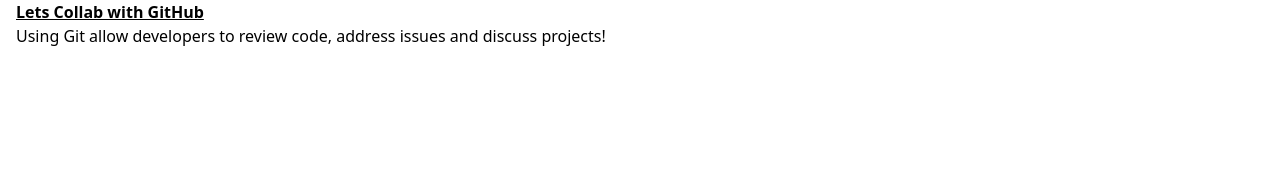
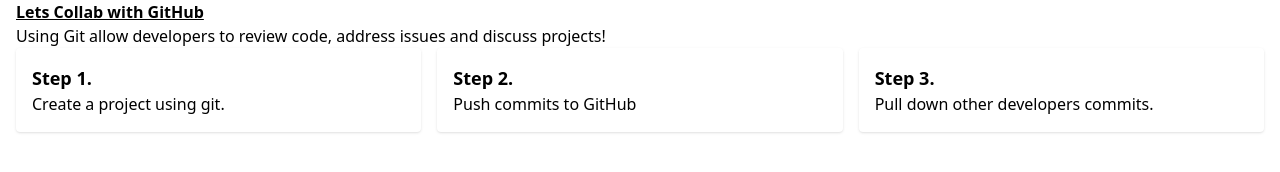
Before and after one commit to fiona963/MDIA-4590-DEMO, a plain HTML site: page index.html in a window 1280 px wide. Drawn offline with nearby package versions, Linux system fonts and the light colour scheme.

Commit message:
Adds missing cards
adds missing cards

```diff
--- a/index.html
+++ b/index.html
@@ -11,4 +11,20 @@
             <h3 class="text xl font_bold mt_4 txt_green_500">Using Git allow developers to review code, address issues and discuss projects!</h3>
        </div>
     </header>
+    <!-- END HEADER  -->
+
+    <section class="grid grid-cols-1 lg:grid-cols-3 gap-4 mx-4">
+        <div class="rounded shadow p-4">
+            <h3 class="text-lg font-bold">Step 1.</h3>
+            <p>Create a project using git.</p>
+        </div>
+        <div class="rounded shadow p-4">
+            <h3 class="text-lg font-bold">Step 2.</h3>
+            <p>Push commits to GitHub</p>
+        </div>
+        <div class="rounded shadow p-4">
+            <h3 class="text-lg font-bold">Step 3.</h3>
+            <p>Pull down other developers commits.</p>
+        </div>
+    </section>
 </html>
```
